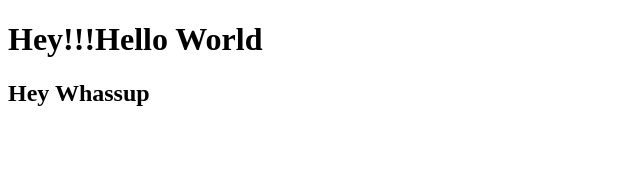
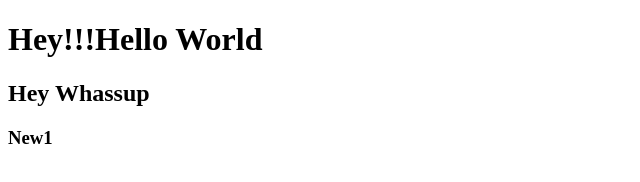
Before and after one commit to PointBreak21/secondrepo, a plain HTML site: page index.html in a window 1280 px wide. Shown: the full height of the page, 0-640 px from the left. Drawn offline with Linux system fonts and the light colour scheme.

Commit message:
Added h3

```diff
--- a/index.html
+++ b/index.html
@@ -5,6 +5,7 @@
         <body>
             <h1>Hey!!!Hello World</h1>
             <h2>Hey Whassup</h2>
+            <h3>New1</h3>
             </body>
         </head>
     </html>
```
